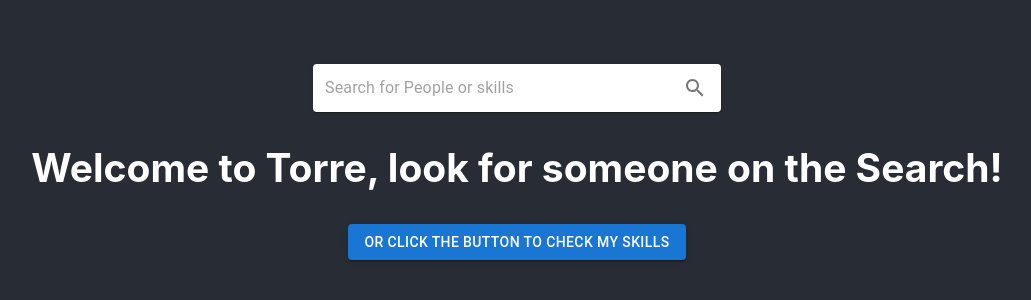
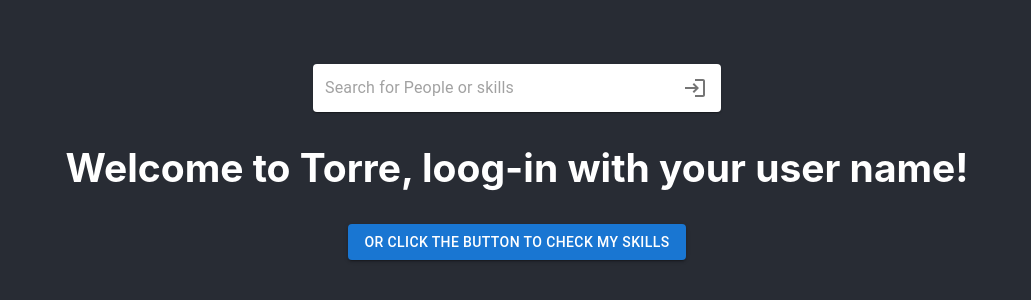
Before and after one commit to eionbk/torre-mui-app, a React (Create React App) app: page / in a window 1280 px wide. Shown: the part 238-538 px from the top of the page, without its empty margins (123-1154 px from the left). Built offline with nearby package versions, Linux system fonts and the light colour scheme.

Commit message:
updated loging option

```diff
--- a/src/components/Landing/Landing.jsx
+++ b/src/components/Landing/Landing.jsx
@@ -14,7 +14,7 @@
 
     return (
         <div>
-            <h2>Welcome to Torre, look for someone on the Search!</h2>
+            <h2>Welcome to Torre, loog-in with your user name!</h2>
             <Link to='/Details'>
             <Button variant="contained" color="primary" onClick={handleClick} >Or click the button to check my Skills</Button>
             </Link>
--- a/src/components/SearchBar/SearchBar.jsx
+++ b/src/components/SearchBar/SearchBar.jsx
@@ -1,22 +1,25 @@
 import Paper from '@mui/material/Paper';
 import InputBase from '@mui/material/InputBase';
 import IconButton from '@mui/material/IconButton';
-import SearchIcon from '@mui/icons-material/Search';
+import LoginIcon from '@mui/icons-material/Login';
 import { useDispatch } from 'react-redux';
-import {searchPeople} from '../../Redux/Actions';
+import {allSkills} from '../../Redux/Actions';
 import { useState } from 'react';
+import { useNavigate } from 'react-router-dom';
 
 
 function SearchBar() {
 const [searchValue, setsearchValue] = useState("");
 const dispatch = useDispatch();
+const navigate = useNavigate();
 
 
-const handleClick = (e) => {
+const handleClick = async (e) => {
     e.preventDefault();
-    dispatch(searchPeople(searchValue));
-    };
-    console.log(searchValue);
+    await dispatch(allSkills(searchValue));
+    navigate('/Details')
+
+}
 
     return (
         <Paper
@@ -35,7 +38,7 @@
             sx={{ p: '10px' }}
             aria-label="search"
             onClick={handleClick}>
-                <SearchIcon />
+                <LoginIcon />
             </IconButton>
 
         </Paper>
```
